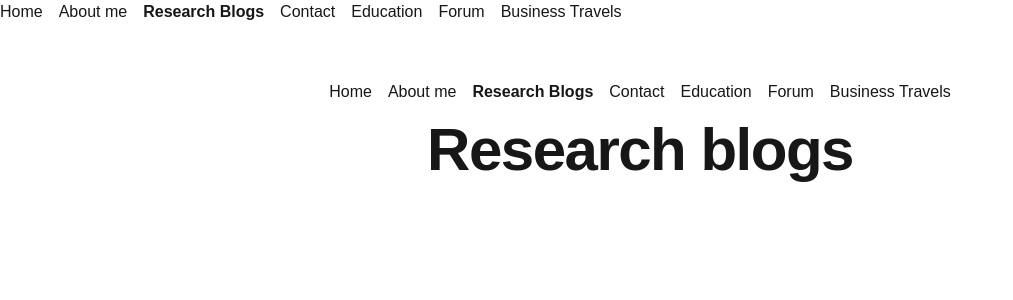
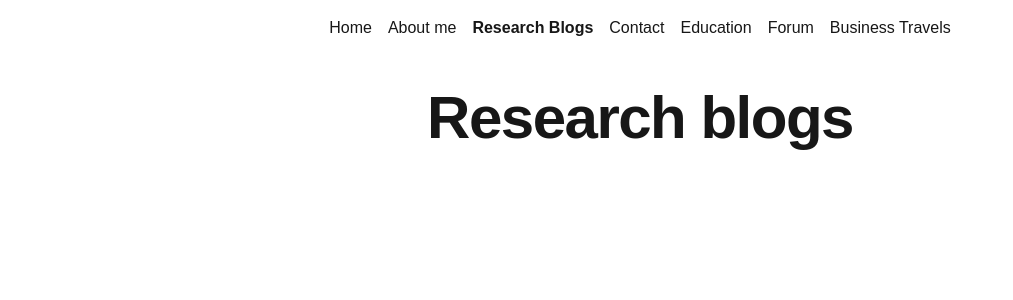
Before and after one commit to DujePerisin/hci-assignment-3, a Next.js app: page /blog in a window 1280 px wide. Shown: the top 300 px of the page, without its empty margins (0-1013 px from the left). Built offline with nearby package versions, Linux system fonts and the light colour scheme.

Commit message:
Correctly implementing navigation component into layout.tsx. for entire project.Adjusting CSS for <Navigation />

```diff
--- a/src/app/about/page.tsx
+++ b/src/app/about/page.tsx
@@ -1,9 +1,7 @@
-import { Navigation } from "../components/navigation";
-
 export default function About() {
   return (
     <main className="flex min-h-screen flex-col items-center p-10">
-      <Navigation/>
+
       <h1 className="text-6xl font-extrabold tracking-tight">About me</h1>
     </main>
   )
--- a/src/app/blog/page.tsx
+++ b/src/app/blog/page.tsx
@@ -1,9 +1,7 @@
-import { Navigation } from "../components/navigation";
-
 export default function Blog() {
   return (
     <main className="flex min-h-screen flex-col items-center p-10">
-      <Navigation/>
+
       <h1 className="text-6xl font-extrabold tracking-tight">Research blogs</h1>
     </main>
   )
--- a/src/app/components/navigation.tsx
+++ b/src/app/components/navigation.tsx
@@ -55,7 +55,7 @@ function processPage(page: Page, index: number, pathname: string) {
 export function Navigation() {
   const pathname = usePathname(); //usePathname is a Client Component hook that lets you read the current URL's pathname
   return (
-    <ul className="flex space-x-4 mb-4">
+    <ul className="flex space-x-4 mb-2 justify-center mt-4">
       {pages.map((page, index) => processPage(page, index, pathname))}
     </ul>
   );
--- a/src/app/contact/page.tsx
+++ b/src/app/contact/page.tsx
@@ -1,9 +1,7 @@
-import { Navigation } from "../components/navigation";
-
 export default function Contact() {
   return (
     <main className="flex min-h-screen flex-col items-center p-10">
-      <Navigation/>
+
       <h1 className="text-6xl font-extrabold tracking-tight">Contact page</h1>
     </main>
   )
--- a/src/app/education/page.tsx
+++ b/src/app/education/page.tsx
@@ -1,9 +1,7 @@
-import { Navigation } from "../components/navigation";
-
 export default function Education() {
   return (
     <main className="flex min-h-screen flex-col items-center p-10">
-      <Navigation/>
+
       <h1 className="text-6xl font-extrabold tracking-tight">Education page</h1>
     </main>
   )
--- a/src/app/forum/page.tsx
+++ b/src/app/forum/page.tsx
@@ -1,9 +1,7 @@
-import { Navigation } from "../components/navigation";
-
 export default function Forum() {
   return (
     <main className="flex min-h-screen flex-col items-center p-10">
-      <Navigation/>
+
       <h1 className="text-6xl font-extrabold tracking-tight">Forum page</h1>
     </main>
   )
--- a/src/app/layout.tsx
+++ b/src/app/layout.tsx
@@ -15,6 +15,7 @@ const geistMono = localFont({
   weight: "100 900",
 });
 
+/*
 // Define metadata for each route
 const metadataMap = {
   "/": { title: "Home - HCI 2024/2025", description: "The home of all things you are about to explore." },
@@ -23,15 +24,8 @@ const metadataMap = {
   "/contact": { title: "Contact us - HCI 2024/2025", description: "Get in touch with us!" },
   "/education": { title: "Education section - HCI 2024/2025", description: "Learn more about the topics we have covered." },
   "/forum": { title: "Forum - HCI 2024/2025", description: "Share your ideas and help other achieve theirs." },
-  "/travel": { title: "Business travels - HCI 2024/2025", description: "Quick look into our conferences, networking events and many more." },
-};
-
-// `generateMetadata` function receives `params` and `segment`
-// You can use `segment` to get the route and adjust metadata dynamically
-export async function generateMetadata({ params }): Promise<Metadata> {
-  const path = "/" + (params?.segment || "");
-  return metadataMap[path] || { title: "My Website", description: "Default description" };
-}
+  "/travel": { title: "Business travels - HCI 2024/2025", description: "Quick look into our conferences, networking events and more." },
+};*/
 
 export const metadata: Metadata = {
   title: "HCI - dperis00",
--- a/src/app/page.tsx
+++ b/src/app/page.tsx
@@ -1,9 +1,7 @@
-import { Navigation } from "./components/navigation";
-
 export default function Home() {
   return (
     <main className="flex min-h-screen flex-col items-center p-10">
-            <Navigation />
+
       <h1 className="text-6xl font-extrabold tracking-tight">Home page</h1>
     </main>
   )
--- a/src/app/travel/page.tsx
+++ b/src/app/travel/page.tsx
@@ -1,9 +1,7 @@
-import { Navigation } from "../components/navigation";
-
 export default function Travel() {
   return (
     <main className="flex min-h-screen flex-col items-center p-10">
-      <Navigation/>
+
       <h1 className="text-6xl font-extrabold tracking-tight">Business travels</h1>
     </main>
   )
```
